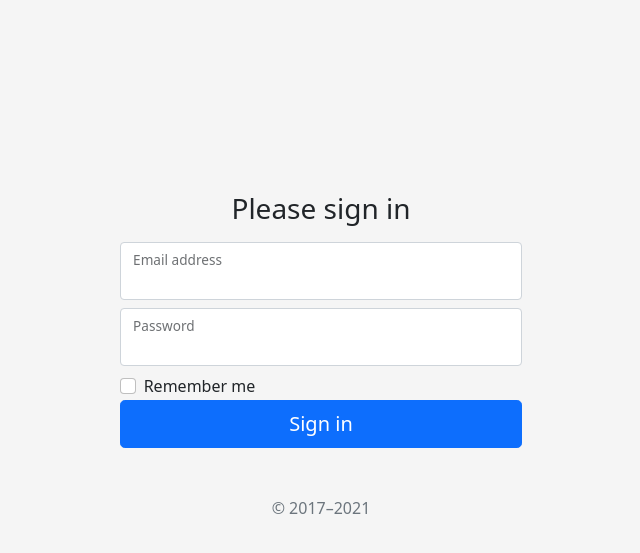
After one commit to neurocrash59/bold-diversity-solutions, a PHP site: page /signin.html in a window 1280 px wide. The commit adds this page. Shown: the top 553 px of the page, without its empty margins (319-959 px from the left). Run offline with PHP 8.4, Linux system fonts and the light colour scheme.

Commit message:
A buncha changes

```diff
--- a/contact.css
+++ b/contact.css
@@ -25,7 +25,11 @@ body {
         flex-basis: 50%;
     }
 
-    #contact-form {
+    #contactFormContainer {
       width: 92.5%;
     }
   }
+
+  #commentsContactForm {
+    height: 100px;
+  }
--- /dev/null
+++ b/contact.js
@@ -0,0 +1,6 @@
+const contactForm = document.querySelector('#contactForm');
+
+contactForm.addEventListener('submit', function (e) {
+    e.preventDefault();
+    alert('Submitted!');
+})
--- a/index.html
+++ b/index.html
@@ -10,7 +10,7 @@
     <link rel="preconnect" href="https://fonts.gstatic.com">
     <link href="https://fonts.googleapis.com/css2?family=Open+Sans+Condensed:ital,wght@0,300;0,700;1,300&display=swap"
         rel="stylesheet">
-    <link rel="stylesheet" href="style.css">
+    <link rel="stylesheet" href="app.css">
     <title>Hello, world!</title>
 </head>
 
@@ -53,7 +53,7 @@
                         <div class="carousel-caption text-start">
                             <h1>Moving Forward to a Better Normal</h1>
                             <p>Some representative placeholder content for the first slide of the carousel.</p>
-                            <p><a class="btn btn-lg btn-primary" href="#">Sign up today</a></p>
+                            <p><a class="btn btn-lg btn-primary" href="signin.html">Sign in here</a></p>
                         </div>
                     </div>
                 </div>
@@ -1322,7 +1322,7 @@
         integrity="sha384-JEW9xMcG8R+pH31jmWH6WWP0WintQrMb4s7ZOdauHnUtxwoG2vI5DkLtS3qm9Ekf"
         crossorigin="anonymous"></script>
 
-    <script src="script.js"></script>
+    <script src="app.js"></script>
 </body>
 
 </html>
--- /dev/null
+++ b/signin.css
@@ -0,0 +1,15 @@
+body {
+  background-color: #f5f5f5;
+}
+
+div {
+    margin-bottom: 0.5rem;
+}
+
+.form-signin {
+    margin-top: 15%;
+}
+
+h1, p {
+    text-align: center;
+}
--- /dev/null
+++ b/signin.html
@@ -0,0 +1,48 @@
+<!doctype html>
+<html lang="en">
+
+<head>
+    <!-- Required meta tags -->
+    <meta charset="utf-8">
+    <meta name="viewport" content="width=device-width, initial-scale=1">
+    <link href="https://cdn.jsdelivr.net/npm/bootstrap@5.0.0-beta3/dist/css/bootstrap.min.css" rel="stylesheet"
+        integrity="sha384-eOJMYsd53ii+scO/bJGFsiCZc+5NDVN2yr8+0RDqr0Ql0h+rP48ckxlpbzKgwra6" crossorigin="anonymous">
+    <link rel="stylesheet" href="signin.css">
+    <title>Sign In</title>
+</head>
+
+<body>
+
+    <main class="container-fluid form-signin">
+        <div class="row justify-content-center">
+            <form class="col-md-4">
+                <h1 class="h3 mb-3 fw-normal">Please sign in</h1>
+
+                <div class="form-floating">
+                    <input type="email" class="form-control" id="email">
+                    <label for="email" class="form-label">Email address</label>
+                </div>
+                <div class="form-floating">
+                    <input type="password" class="form-control" id="password">
+                    <label for="password" class="form-label">Password</label>
+                </div>
+
+                <div class="form-check">
+                    <input class="form-check-input" type="checkbox" value="" id="flexCheckDefault">
+                    <label class="form-check-label" for="flexCheckDefault">
+                        Remember me
+                    </label>
+                </div>
+                <button class="w-100 btn btn-lg btn-primary" type="submit">Sign in</button>
+
+            </form>
+
+            <p class="mt-5 mb-3 text-muted">&copy; 2017–2021</p>
+        </div>
+    </main>
+
+
+
+</body>
+
+</html>
```
Also changed, not shown: app.css (added, +119 -0 lines), contact.html (+11 -14 lines), style.css (deleted, +0 -118 lines), app.js (added), script.js (deleted).
